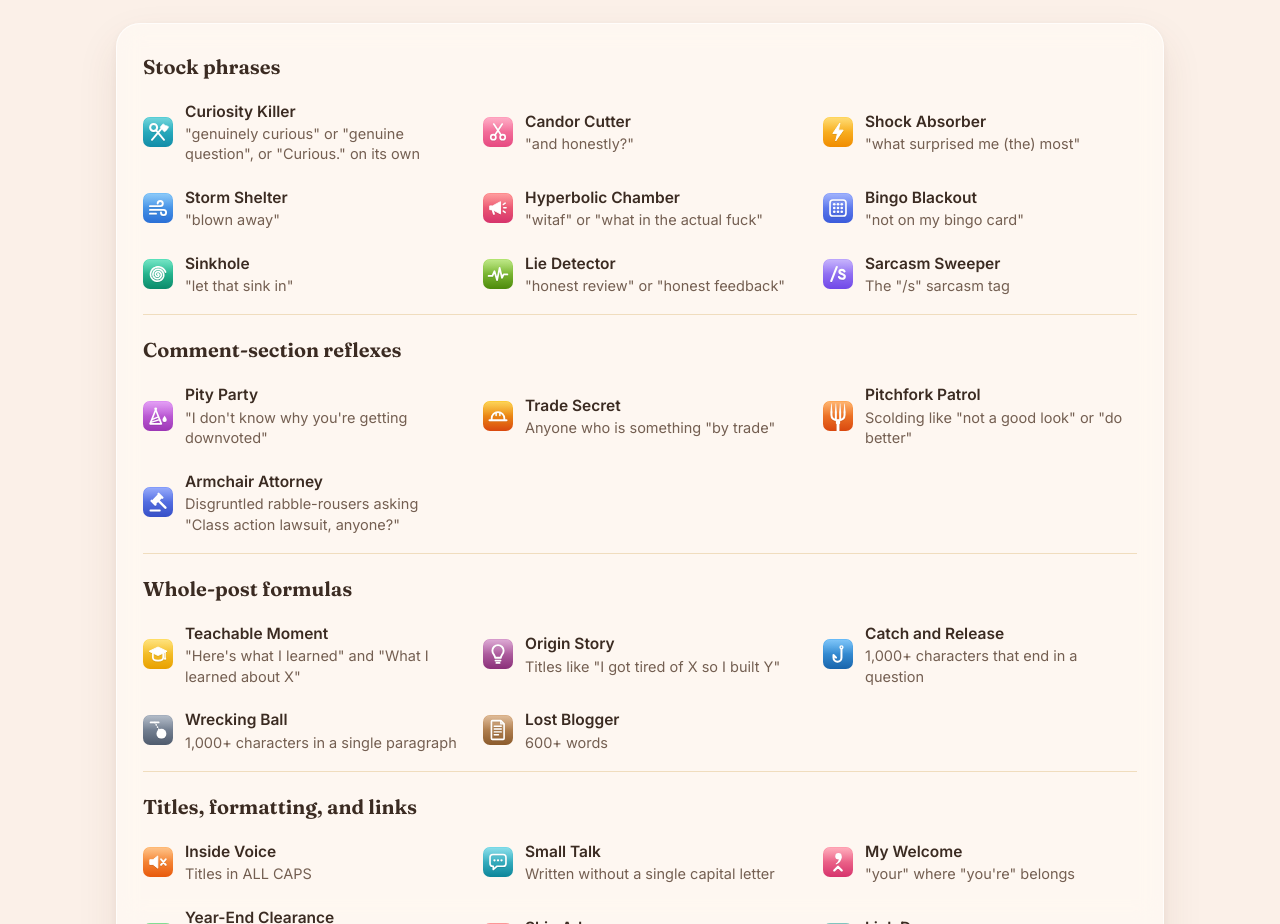
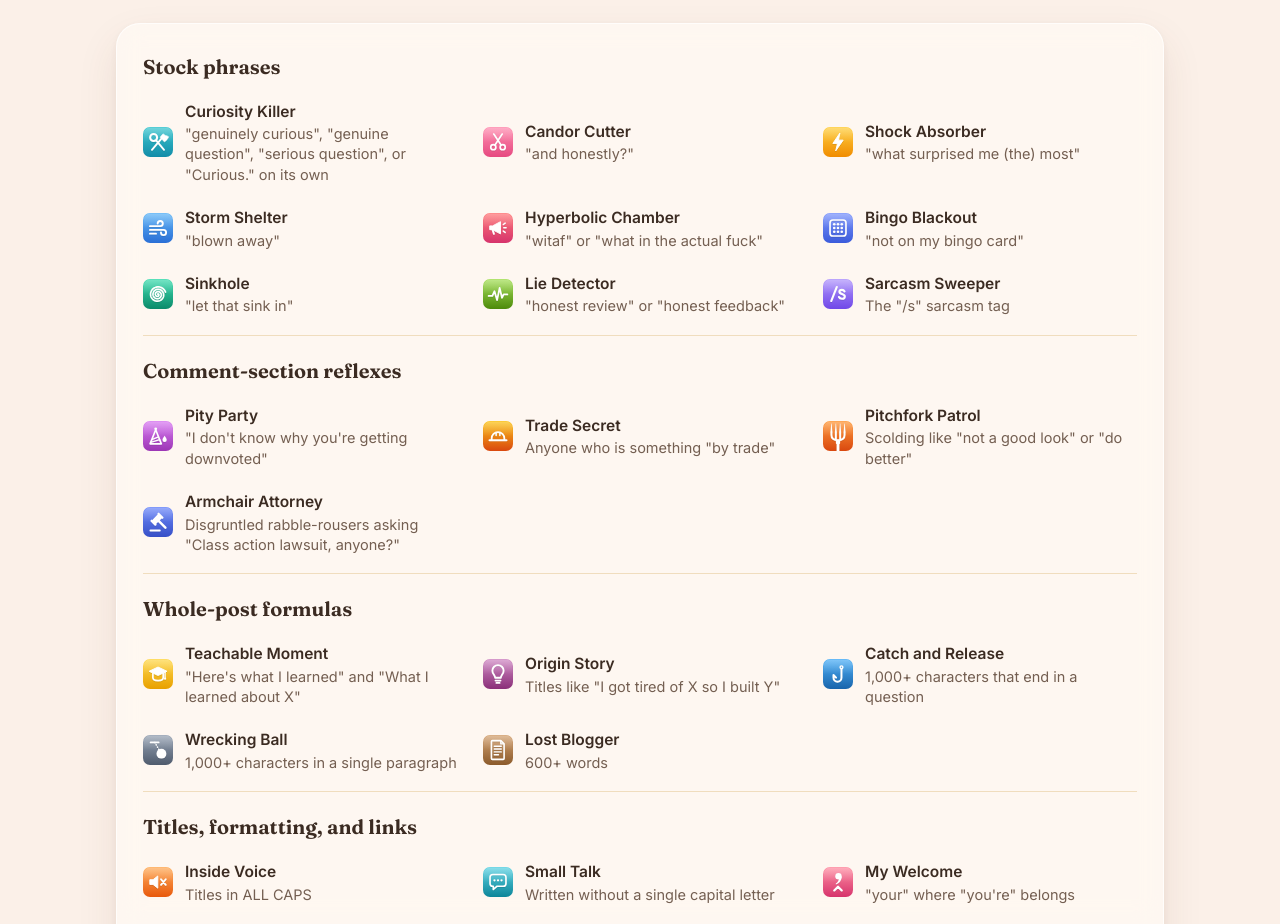
Before and after one commit to Bretteroo/Sheddit, a plain HTML site: page index.html in a window 1280 px wide. Shown: the part 1500-2424 px from the top of the page. Drawn offline with Linux system fonts and the light colour scheme.

Commit message:
Add "serious question" to Curiosity Killer's description
Co-Authored-By: Claude Opus 5.5 <noreply@anthropic.com>

```diff
--- a/index.html
+++ b/index.html
@@ -70,7 +70,7 @@
   <div class="group reveal">
     <h3>Stock phrases</h3>
     <ul>
-      <li><img src="images/filters/curiosity-killer.svg" alt="" width="30" height="30"><div><b>Curiosity Killer</b><span>"genuinely curious" or "genuine question", or "Curious." on its own</span></div></li>
+      <li><img src="images/filters/curiosity-killer.svg" alt="" width="30" height="30"><div><b>Curiosity Killer</b><span>"genuinely curious", "genuine question", "serious question", or "Curious." on its own</span></div></li>
       <li><img src="images/filters/candor-cutter.svg" alt="" width="30" height="30"><div><b>Candor Cutter</b><span>"and honestly?"</span></div></li>
       <li><img src="images/filters/shock-absorber.svg" alt="" width="30" height="30"><div><b>Shock Absorber</b><span>"what surprised me (the) most"</span></div></li>
       <li><img src="images/filters/storm-shelter.svg" alt="" width="30" height="30"><div><b>Storm Shelter</b><span>"blown away"</span></div></li>
```
